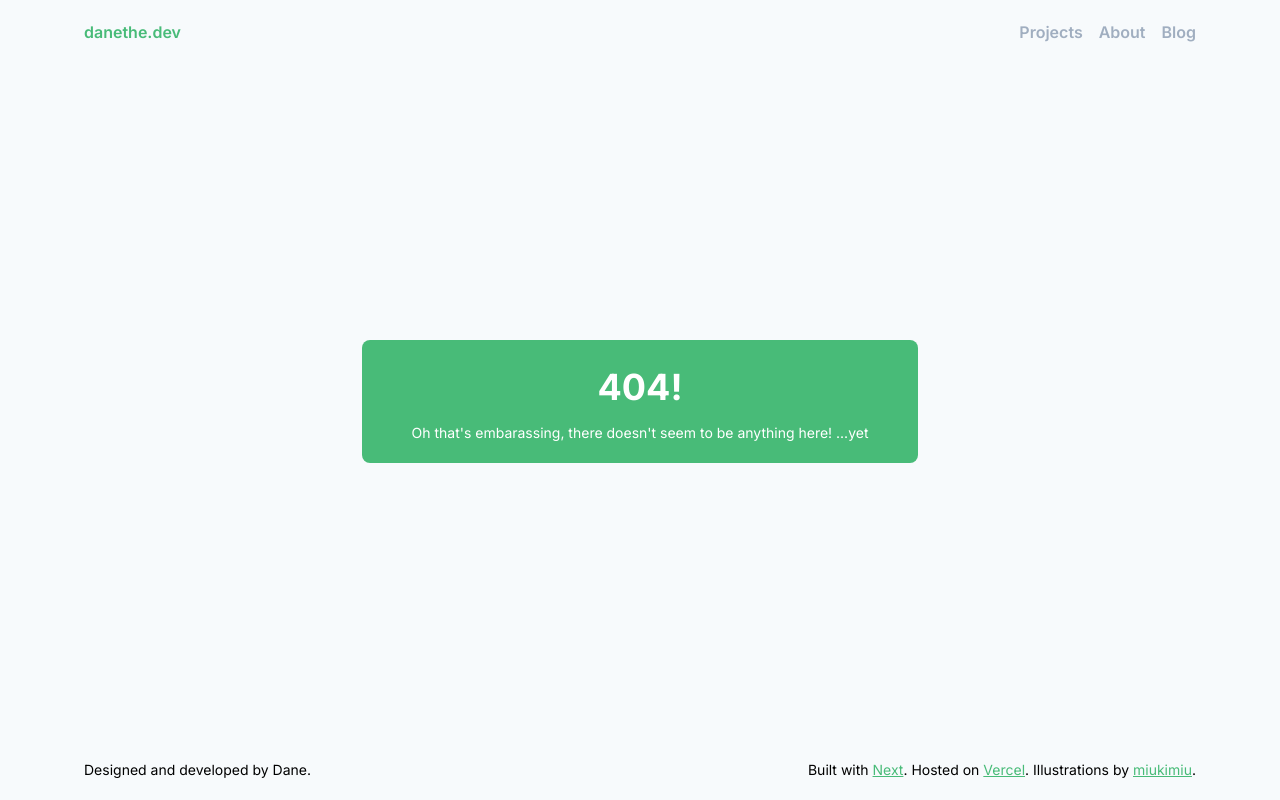
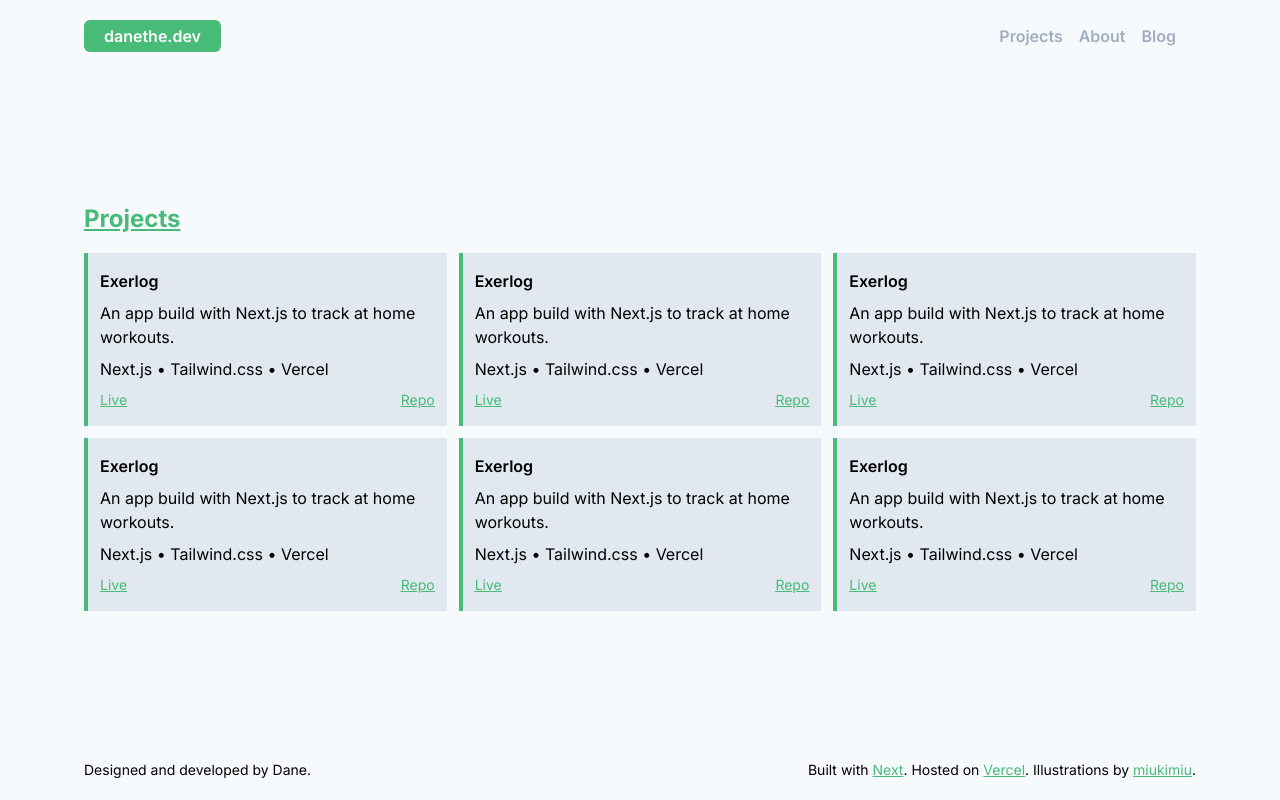
Before and after one commit to nulfrost/danethe.dev, a Next.js app: page /projects in a window 1280 px wide. Before the commit this address had no page. Built offline with nearby package versions, Linux system fonts and the light colour scheme.

Commit message:
add projects view

```diff
--- a/components/layout.js
+++ b/components/layout.js
@@ -15,11 +15,13 @@ export default ({ children, title = "danethe.dev" }) => (
         className="flex flex-col max-w-6xl min-h-screen p-5 mx-auto"
         style={{ fontFamily: "Inter, sans-serif" }}
       >
-        <nav className="flex justify-around md:justify-between">
+        <nav className="flex items-center justify-around md:justify-between">
           <Link href="/">
-            <a className="font-semibold text-green-500">danethe.dev</a>
+            <a className="px-5 py-1 font-semibold text-white bg-green-500 rounded-md ">
+              danethe.dev
+            </a>
           </Link>
-          <div className="space-x-4 font-semibold">
+          <div className="px-5 py-1 space-x-4 font-semibold">
             <Link href="/projects">
               <a className="pb-2 text-gray-500 transition duration-150 ease-in-out border-green-500 hover:text-gray-900 hover:border-b-4">
                 Projects
--- a/pages/index.js
+++ b/pages/index.js
@@ -16,8 +16,8 @@ export default function Home() {
             and general tinkerer of things.
           </p>
           <p className="text-lg text-gray-600">
-            I enjoy making fast and reponsive web applications using
-            React/Next.js and Tailwind.
+            I enjoy making fast and reponsive web applications using the latest
+            web technologies.
           </p>
         </div>
         <div ref={hoverRef}>
--- /dev/null
+++ b/pages/projects.js
@@ -0,0 +1,93 @@
+import Layout from "@/components/layout";
+
+export default function Custom404() {
+  return (
+    <Layout title="Projects">
+      <div className="flex flex-col justify-center flex-1 py-5">
+        <h1 className="mb-4 text-2xl font-bold text-green-500 underline">
+          Projects
+        </h1>
+        <div className="grid grid-cols-1 gap-3 sm:grid-cols-2 md:grid-cols-3">
+          <div className="px-3 py-4 space-y-2 bg-gray-300 border-l-4 border-green-500">
+            <h2 className="font-semibold">Exerlog</h2>
+            <p>An app build with Next.js to track at home workouts.</p>
+            <p>Next.js &bull; Tailwind.css &bull; Vercel</p>
+            <div className="flex justify-between text-sm text-green-500 underline">
+              <a href="#" className="hover:text-green-800">
+                Live
+              </a>
+              <a href="#" className="hover:text-green-800">
+                Repo
+              </a>
+            </div>
+          </div>
+          <div className="px-3 py-4 space-y-2 bg-gray-300 border-l-4 border-green-500">
+            <h2 className="font-semibold">Exerlog</h2>
+            <p>An app build with Next.js to track at home workouts.</p>
+            <p>Next.js &bull; Tailwind.css &bull; Vercel</p>
+            <div className="flex justify-between text-sm text-green-500 underline">
+              <a href="#" className="hover:text-green-800">
+                Live
+              </a>
+              <a href="#" className="hover:text-green-800">
+                Repo
+              </a>
+            </div>
+          </div>
+          <div className="px-3 py-4 space-y-2 bg-gray-300 border-l-4 border-green-500">
+            <h2 className="font-semibold">Exerlog</h2>
+            <p>An app build with Next.js to track at home workouts.</p>
+            <p>Next.js &bull; Tailwind.css &bull; Vercel</p>
+            <div className="flex justify-between text-sm text-green-500 underline">
+              <a href="#" className="hover:text-green-800">
+                Live
+              </a>
+              <a href="#" className="hover:text-green-800">
+                Repo
+              </a>
+            </div>
+          </div>
+          <div className="px-3 py-4 space-y-2 bg-gray-300 border-l-4 border-green-500">
+            <h2 className="font-semibold">Exerlog</h2>
+            <p>An app build with Next.js to track at home workouts.</p>
+            <p>Next.js &bull; Tailwind.css &bull; Vercel</p>
+            <div className="flex justify-between text-sm text-green-500 underline">
+              <a href="#" className="hover:text-green-800">
+                Live
+              </a>
+              <a href="#" className="hover:text-green-800">
+                Repo
+              </a>
+            </div>
+          </div>
+          <div className="px-3 py-4 space-y-2 bg-gray-300 border-l-4 border-green-500">
+            <h2 className="font-semibold">Exerlog</h2>
+            <p>An app build with Next.js to track at home workouts.</p>
+            <p>Next.js &bull; Tailwind.css &bull; Vercel</p>
+            <div className="flex justify-between text-sm text-green-500 underline">
+              <a href="#" className="hover:text-green-800">
+                Live
+              </a>
+              <a href="#" className="hover:text-green-800">
+                Repo
+              </a>
+            </div>
+          </div>
+          <div className="px-3 py-4 space-y-2 bg-gray-300 border-l-4 border-green-500">
+            <h2 className="font-semibold">Exerlog</h2>
+            <p>An app build with Next.js to track at home workouts.</p>
+            <p>Next.js &bull; Tailwind.css &bull; Vercel</p>
+            <div className="flex justify-between text-sm text-green-500 underline">
+              <a href="#" className="hover:text-green-800">
+                Live
+              </a>
+              <a href="#" className="hover:text-green-800">
+                Repo
+              </a>
+            </div>
+          </div>
+        </div>
+      </div>
+    </Layout>
+  );
+}
```
